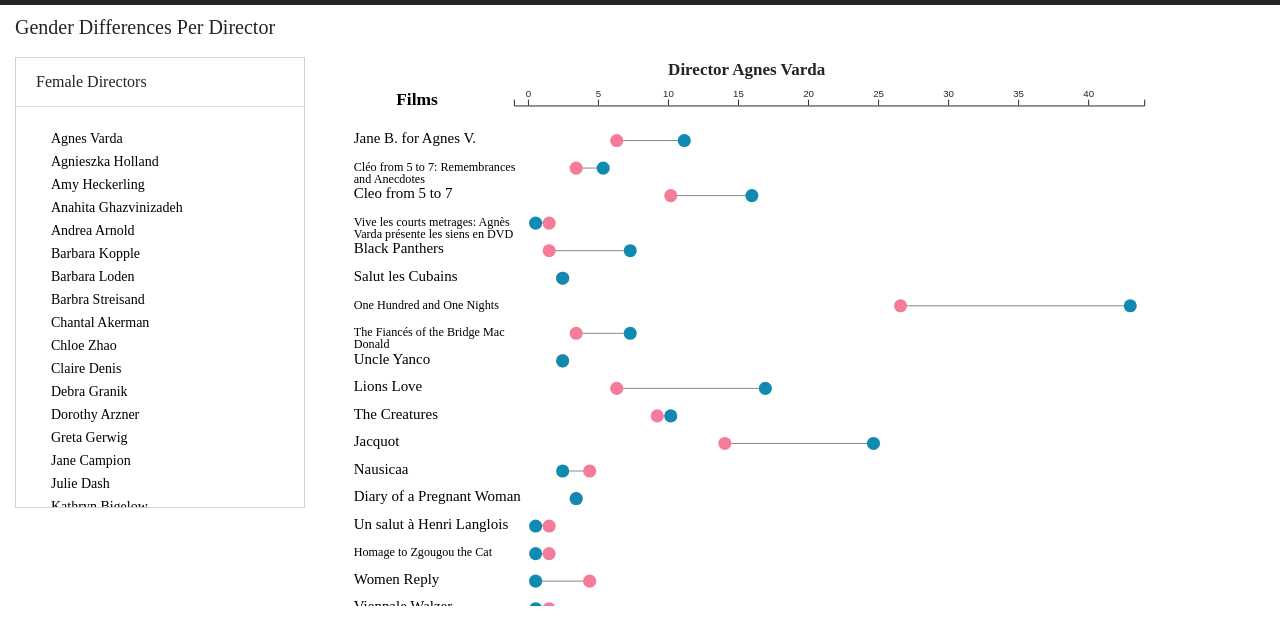
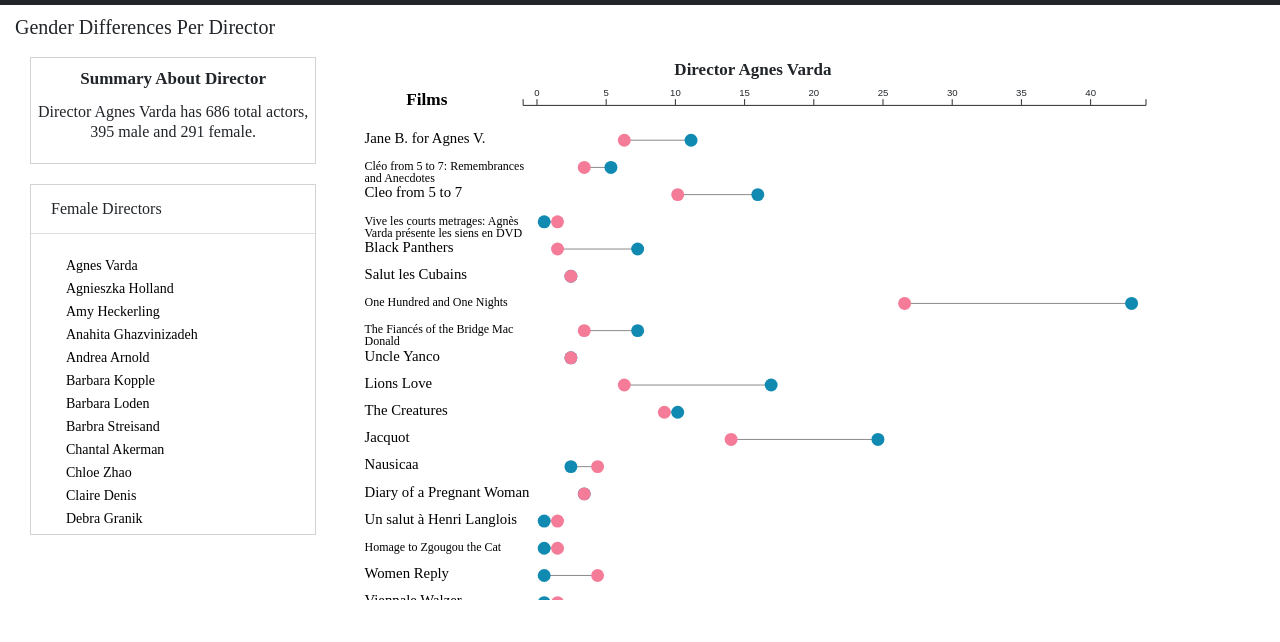
Before and after one commit to msli2/msli2.github.io-summer2020graphs, a plain HTML site: page lollipopchart.html in a window 1280 px wide. Shown: the part 54-696 px from the top of the page. Drawn offline with nearby package versions, Linux system fonts and the light colour scheme.

Commit message:
fixed features in new graph

```diff
--- a/lollipopchart.html
+++ b/lollipopchart.html
@@ -64,11 +64,11 @@
     font-size: 14px;
   }
   #accordion {
-    margin-top: 10px;
+    margin-top: 20px;
     border: 1px solid lightgrey;
   }
   .scroll {
-    max-height: 400px;
+    max-height: 300px;
     overflow-y: auto;
   }
   .svg-container {
@@ -129,9 +129,26 @@
     Gender Differences Per Director
   </h5>
   <div class="container-fluid">
-    <div class="row">
+    <div class="row" style="padding-left: 15px;">
       <div class="col-md-3">
         <div class="tableOfContents">
+          <div
+            style="border: 1px solid lightgrey; padding: 6px; margin-top: 10px;"
+          >
+            <h6
+              style="
+                padding: 5px;
+                text-align: center;
+                font-size: 17px;
+                font-weight: 550;
+              "
+            >
+              Summary About Director
+            </h6>
+            <div>
+              <p id="summary" style="text-align: center; line-height: 1.2;"></p>
+            </div>
+          </div>
           <div id="accordion"></div>
         </div>
       </div>
@@ -188,6 +205,7 @@
     function choose(director) {
       d3.csv("actorCount.csv").then((data) => {
         d3.selectAll("svg").remove();
+        d3.selectAll("p#summary > text").remove();
 
         dataDirector = data.filter(function (d) {
           return d.director == director;
@@ -259,6 +277,25 @@
             return content;
           });
         svg.call(femalehover);
+
+        let maleNum = d3.sum(dataDirector, (d) => d.maleactors);
+        let femaleNum = d3.sum(dataDirector, (d) => d.femaleactors);
+
+        var summary = d3
+          .select("p#summary")
+          .append("text")
+          .style("font-size", 14)
+          .text(
+            "Director " +
+              director +
+              " has " +
+              (maleNum + femaleNum) +
+              " total actors, " +
+              maleNum +
+              " male and " +
+              femaleNum +
+              " female."
+          );
 
         var xAxisSvg = d3
           .select("#labels")
@@ -356,6 +393,22 @@
           .enter()
           .append("circle")
           .attr("cx", function (d) {
+            return x(d.maleactors);
+          })
+          .attr("cy", function (d) {
+            return y(d.film);
+          })
+          .attr("r", "7")
+          .style("fill", "rgb(17, 138, 178)")
+          .on("mouseover", malehover.show)
+          .on("mouseout", malehover.hide);
+
+        svg
+          .selectAll("circles")
+          .data(dataDirector)
+          .enter()
+          .append("circle")
+          .attr("cx", function (d) {
             return x(d.femaleactors);
           })
           .attr("cy", function (d) {
@@ -365,22 +418,6 @@
           .style("fill", "rgb(244, 124, 152)")
           .on("mouseover", femalehover.show)
           .on("mouseout", femalehover.hide);
-
-        svg
-          .selectAll("circles")
-          .data(dataDirector)
-          .enter()
-          .append("circle")
-          .attr("cx", function (d) {
-            return x(d.maleactors);
-          })
-          .attr("cy", function (d) {
-            return y(d.film);
-          })
-          .attr("r", "7")
-          .style("fill", "rgb(17, 138, 178)")
-          .on("mouseover", malehover.show)
-          .on("mouseout", malehover.hide);
       });
     }
 
```
Also changed, not shown: bubblechart.html (+1 -1 lines).
